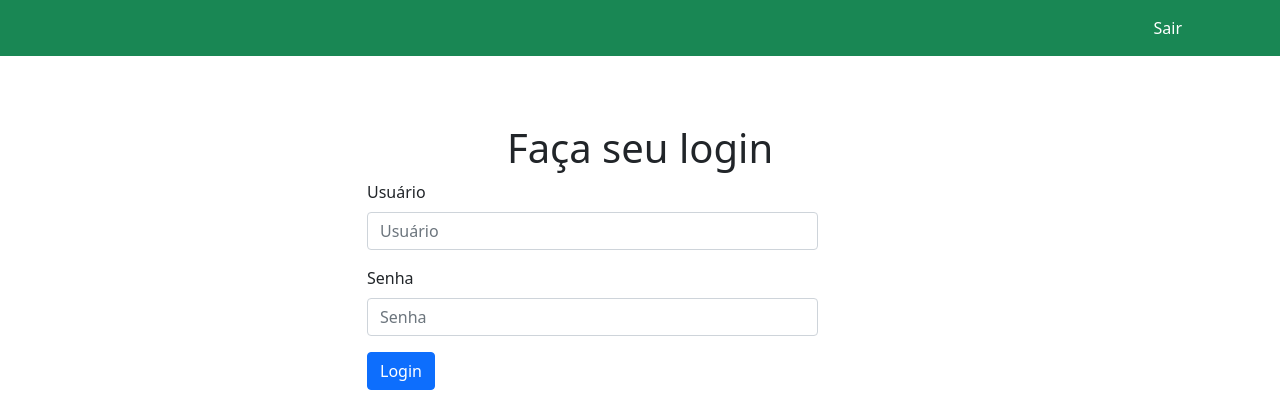
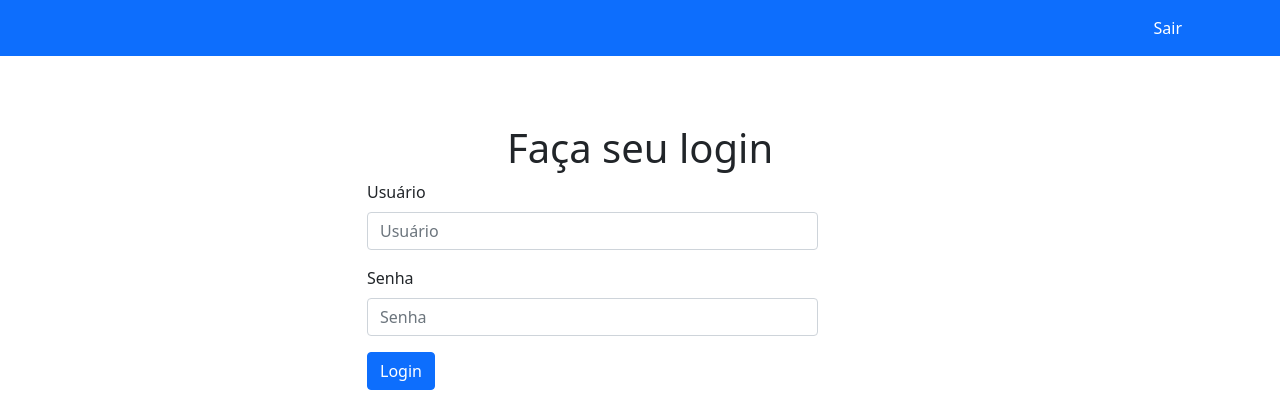
Before and after one commit to Fabianbatistasilva/PROJETO-ESTOQUE, a Django app: page / in a window 1280 px wide. Shown: the top 420 px of the page. Run offline with Django 4.2, Linux system fonts and the light colour scheme.

Commit message:
JV 22/04 09:06

```diff
--- a/produtos/views.py
+++ b/produtos/views.py
@@ -366,7 +366,7 @@ def pouco_estoque(request, quant):
         quant = int(quant)
     produtos = Produto.objects.all().order_by('estoque').filter(
         ativo=True
-    )
+    ).exclude(estoque__gt=quant)
     paginator = Paginator(produtos, 5)
     page = request.GET.get('p')
     produtos = paginator.get_page(page)
--- a/templates/base_login.html
+++ b/templates/base_login.html
@@ -8,7 +8,7 @@
     <title>{%block 'titulo'%}{% endblock %}</title>
   </head>
   <body>
-    <nav class="navbar navbar-light bg-success">
+    <nav class="navbar navbar-light bg-primary">
         <div class="container">
           <a href="#" class="navbar-brand nav-link text-white text-center"></span>
           <div class="d-flex">
```
Also changed, not shown: db.sqlite3.
